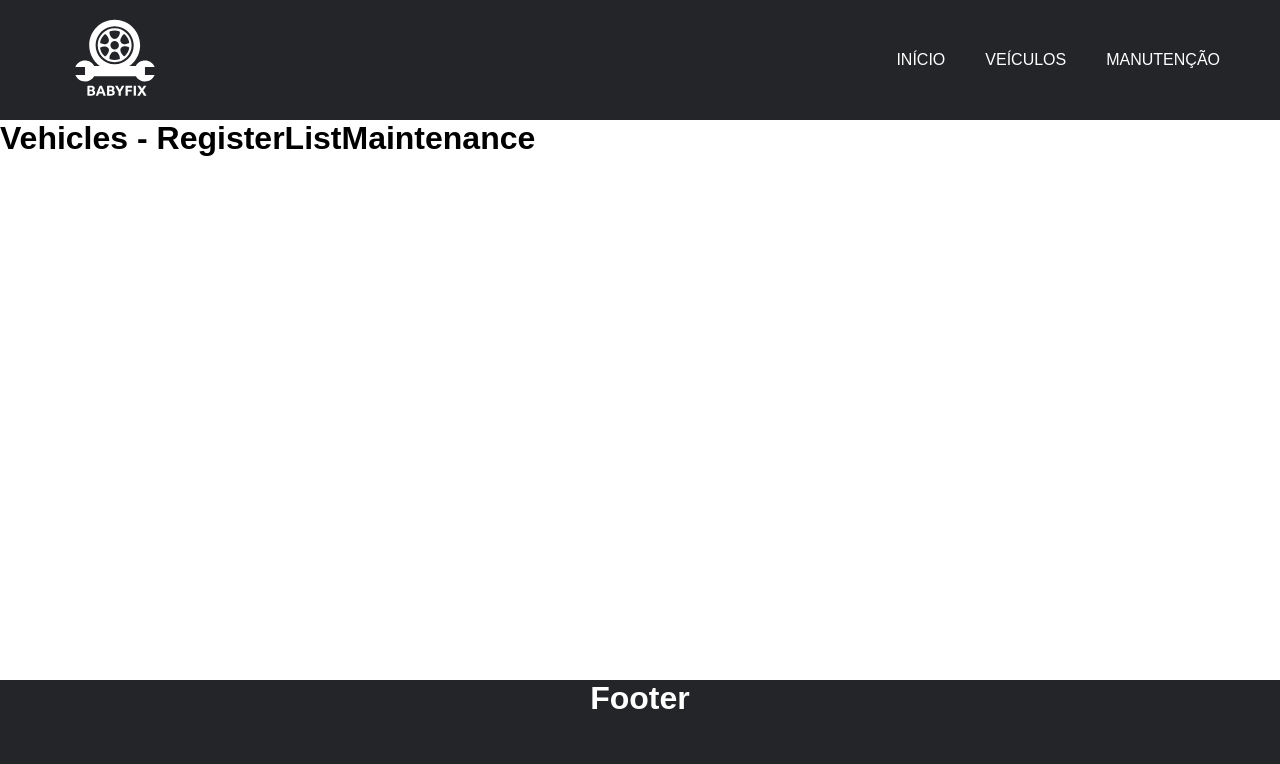
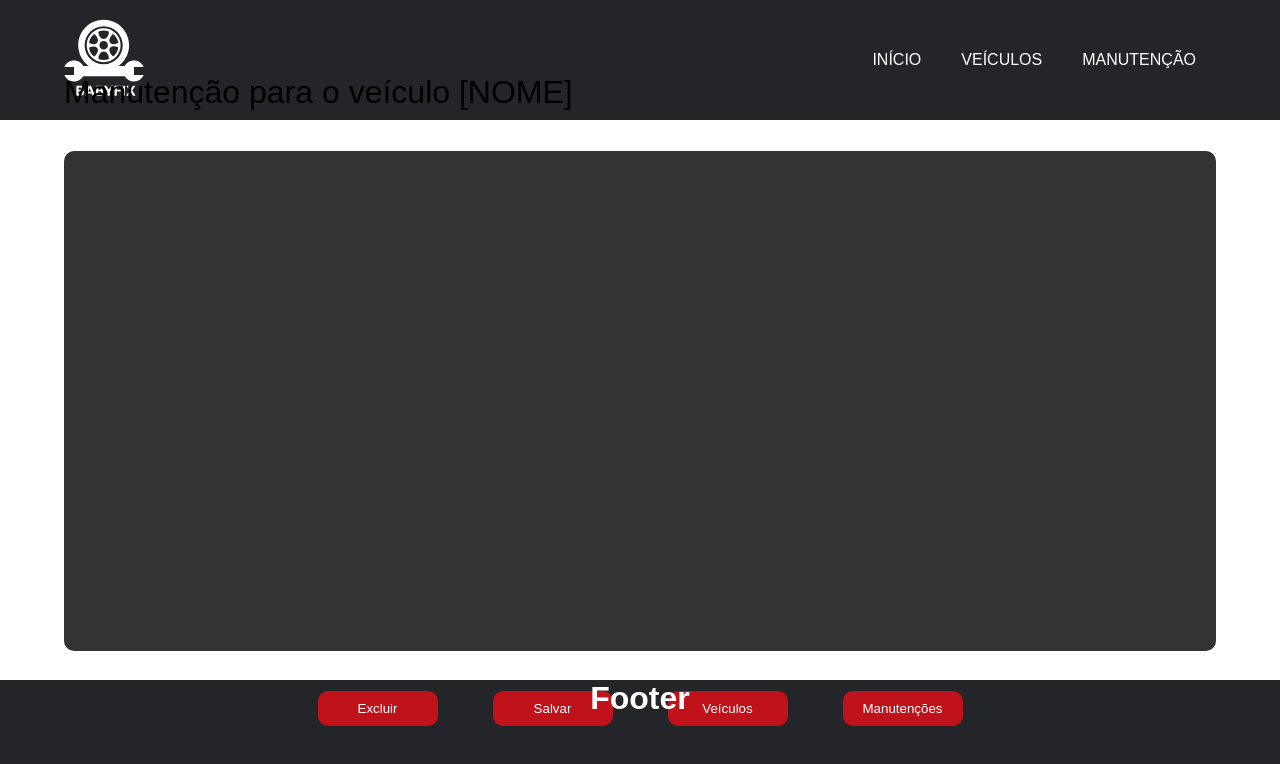
Before and after one commit to williamcamasil/babyfix_react_ts, a React (Create React App) app: page /manutencao in a window 1280 px wide. Shown: the top 764 px of the page. Built offline with nearby package versions, Linux system fonts and the light colour scheme.

Commit message:
box and buttons of maintance page

```diff
--- /dev/null
+++ b/src/components/Button/index.tsx
@@ -0,0 +1,16 @@
+import { ButtonComponent } from './styles';
+
+type button = {
+  text: string;
+};
+
+const Button = ({ text }: button) => {
+  //TODO: Actions should happen here
+  return (
+    <>
+      <ButtonComponent>{text}</ButtonComponent>
+    </>
+  );
+};
+
+export default Button;
--- /dev/null
+++ b/src/components/Button/styles.ts
@@ -0,0 +1,12 @@
+import styled from 'styled-components';
+
+const ButtonComponent = styled.button`
+  background-color: #c0121a;
+  width: 120px;
+  padding: 10px 0;
+  color: #fff;
+  border-radius: 10px;
+  border: none;
+`;
+
+export { ButtonComponent };
--- a/src/components/Header/styles.ts
+++ b/src/components/Header/styles.ts
@@ -2,20 +2,20 @@ import styled from 'styled-components';
 
 const Container = styled.div`
   background-color: #232528;
-  padding: 0 40px;
+  width: 100%;
 `;
 
 const HeaderComponent = styled.div`
   display: flex;
   justify-content: space-around;
-  width: 100%;
+  width: 90%;
   height: 120px;
+  margin: auto;
 `;
 
 const ImageLogo = styled.div`
   display: flex;
-  width: 150px;
-  justify-content: center;
+  justify-content: start;
   align-items: center;
 
   img {
--- a/src/screens/Home/index.tsx
+++ b/src/screens/Home/index.tsx
@@ -1,13 +1,43 @@
 import Header from '../../components/Header';
 import Footer from '../../components/Footer';
-import { Container } from './styles';
+import { Container, Banner, About, Benefits } from './styles';
 
 const Home = () => {
   return (
     <>
       <Header />
       <Container>
-        <h1>Vehicles - Home</h1>
+        <Banner>
+          <h1>Seus veículo em boas mãos</h1>
+        </Banner>
+        <About>
+          <h2>Deveres que temos para com o nosso veículo</h2>
+          <p>
+            Todos nós temos um sonho que muitas vezes é adquirir um veículo,
+            seja para transporte, hobbie ou lazer. O que não sabemos na maior
+            parte das vezes é como cuidar desse bem, em que lugar leva-lo ou até
+            mesmo como encontrar peças e lugares onde eu vou poder dar mais
+            valor ao meu veículo, e o mais importante, como eu saberei ou
+            poderei gerenciar todas essas manutenções. O nosso site tem todas
+            essas soluções, para você que é novato, e até mesmo experiente,
+            temos como objetivo facilitar sua vida e cuidar daquilo que te move
+            e te proporciona muita felicidade.
+          </p>
+        </About>
+        <Benefits>
+          <h2>Benefícios</h2>
+          <p>
+            Todos nós temos um sonho que muitas vezes é adquirir um veículo,
+            seja para transporte, hobbie ou lazer. O que não sabemos na maior
+            parte das vezes é como cuidar desse bem, em que lugar leva-lo ou até
+            mesmo como encontrar peças e lugares onde eu vou poder dar mais
+            valor ao meu veículo, e o mais importante, como eu saberei ou
+            poderei gerenciar todas essas manutenções. O nosso site tem todas
+            essas soluções, para você que é novato, e até mesmo experiente,
+            temos como objetivo facilitar sua vida e cuidar daquilo que te move
+            e te proporciona muita felicidade.
+          </p>
+        </Benefits>
       </Container>
       <Footer />
     </>
--- a/src/screens/Home/styles.ts
+++ b/src/screens/Home/styles.ts
@@ -1,7 +1,28 @@
 import styled from 'styled-components';
+import img from '../../assets/images/banner.jpg';
 
 const Container = styled.div`
-  height: calc(100vh - 240px);
+  /* height: calc(100vh - 240px); */
 `;
 
-export { Container };
+const Banner = styled.div`
+  background-image: url(${img});
+  width: 100%;
+  height: 300px;
+
+  h1 {
+    color: #fff;
+  }
+`;
+const About = styled.div`
+  padding: 50px;
+  height: 300px;
+  background-color: lightblue;
+`;
+const Benefits = styled.div`
+  padding: 50px;
+  height: 500px;
+  background-color: lightgray;
+`;
+
+export { Container, Banner, About, Benefits };
--- a/src/screens/RegisterListMaintenance/index.tsx
+++ b/src/screens/RegisterListMaintenance/index.tsx
@@ -1,13 +1,25 @@
 import Header from '../../components/Header';
 import Footer from '../../components/Footer';
-import { Container } from './styles';
+import Button from '../../components/Button';
+import { Container, Maintence, FormBox, Form, Buttons } from './styles';
 
 const RegisterListMaintenance = () => {
   return (
     <>
       <Header />
       <Container>
-        <h1>Vehicles - RegisterListMaintenance</h1>
+        <Maintence>
+          <h1>Manutenção para o veículo [NOME]</h1>
+          <FormBox>
+            <Form></Form>
+          </FormBox>
+          <Buttons>
+            <Button text={'Excluir'} />
+            <Button text={'Salvar'} />
+            <Button text={'Veículos'} />
+            <Button text={'Manutenções'} />
+          </Buttons>
+        </Maintence>
       </Container>
       <Footer />
     </>
--- a/src/screens/RegisterListMaintenance/styles.ts
+++ b/src/screens/RegisterListMaintenance/styles.ts
@@ -2,6 +2,39 @@ import styled from 'styled-components';
 
 const Container = styled.div`
   height: calc(100vh - 240px);
+  text-align: center;
+  display: flex;
+  justify-content: center;
+  align-items: center;
 `;
 
-export { Container };
+const Maintence = styled.div`
+  width: 90%;
+  h1 {
+    font-weight: 500;
+    text-align: start;
+  }
+`;
+
+const FormBox = styled.div`
+  width: 100%;
+  display: flex;
+  justify-content: center;
+  padding: 40px 0;
+`;
+
+const Form = styled.div`
+  height: 500px;
+  width: 100%;
+  background-color: #333333;
+  border-radius: 10px;
+`;
+
+const Buttons = styled.div`
+  display: flex;
+  justify-content: space-around;
+  width: 700px;
+  margin: auto;
+`;
+
+export { Container, Maintence, FormBox, Form, Buttons };
--- a/src/screens/RegisterListVehicles/index.tsx
+++ b/src/screens/RegisterListVehicles/index.tsx
@@ -1,5 +1,6 @@
 import Header from '../../components/Header';
 import Footer from '../../components/Footer';
+import Button from '../../components/Button';
 import { Container } from './styles';
 
 const RegisterListVehicles = () => {
@@ -7,7 +8,11 @@ const RegisterListVehicles = () => {
     <>
       <Header />
       <Container>
-        <h1>Vehicles - RegisterListVehicles</h1>
+        <h1>Informações sobre o Veículo</h1>
+        <Button text={'Excluir'} />
+        <Button text={'Salvar'} />
+        <Button text={'Veículos'} />
+        <Button text={'Manutenções'} />
       </Container>
       <Footer />
     </>
```
Also changed, not shown: src/assets/images/banner.jpg (added).
